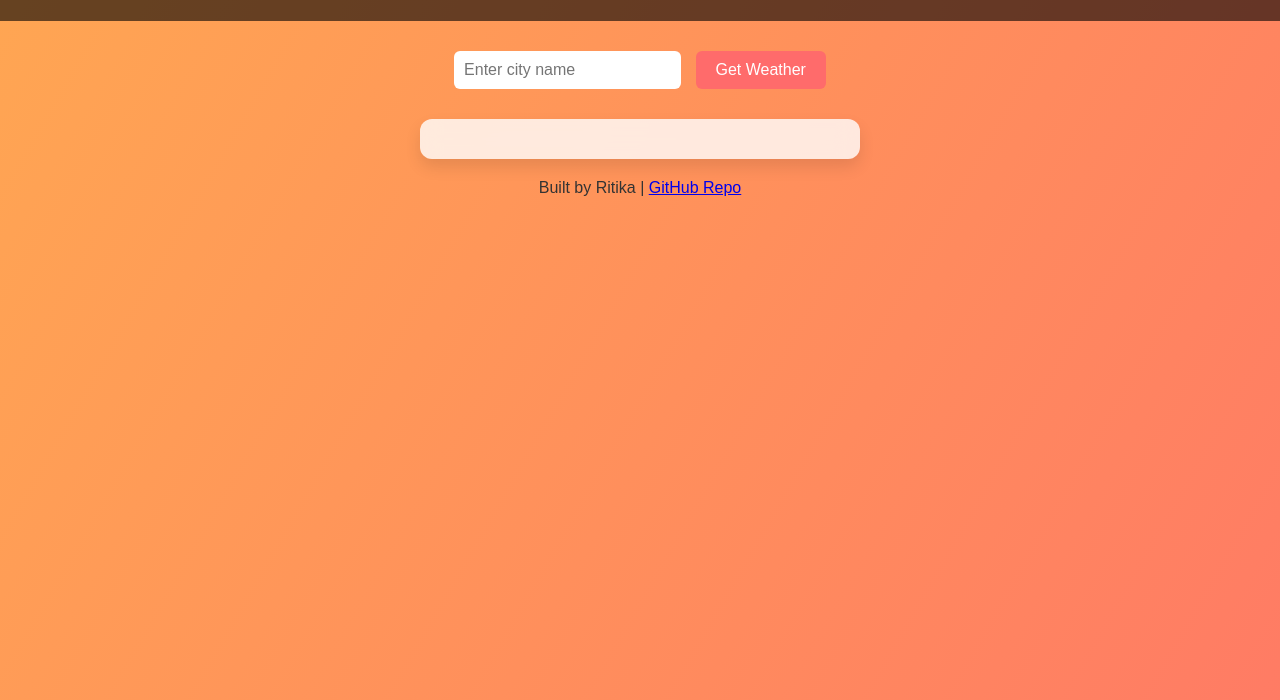
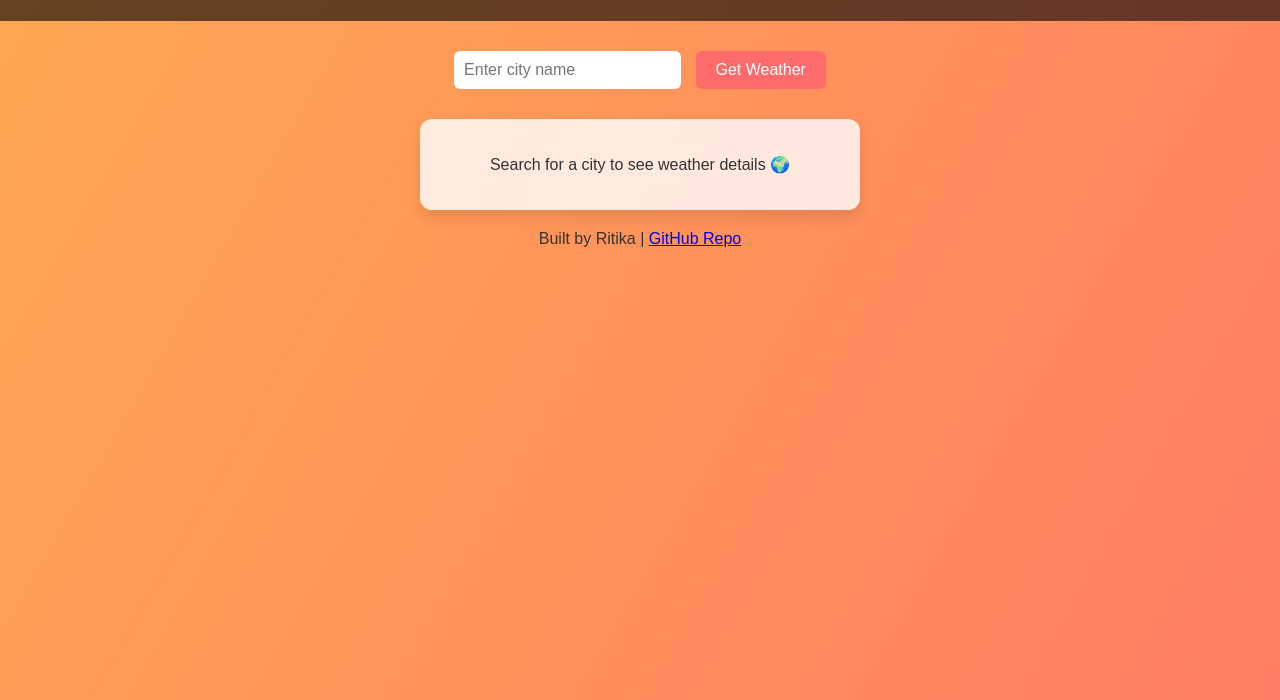
Before and after one commit to ritikaoswal130-gif/PRODIGY_WD_05, a plain HTML site: page index.html in a window 1280 px wide. Shown: the part 100-800 px from the top of the page. Drawn offline with Linux system fonts and the light colour scheme.

Commit message:
Update index.html

```diff
--- a/index.html
+++ b/index.html
@@ -6,21 +6,25 @@
   <link rel="stylesheet" href="style.css">
 </head>
 <body>
+  <!-- Header -->
   <header>
     <h1>🌦️ Weather App</h1>
   </header>
 
+  <!-- Search Section -->
   <main>
     <div class="search-box">
       <input type="text" id="cityInput" placeholder="Enter city name">
       <button onclick="getWeather()">Get Weather</button>
     </div>
 
+    <!-- Weather Result -->
     <div id="weatherResult" class="weather-card">
-      <!-- Weather details will appear here -->
+      <p>Search for a city to see weather details 🌍</p>
     </div>
   </main>
 
+  <!-- Footer -->
   <footer>
     <p>Built by Ritika | <a href="https://github.com/yourusername/PRODIGY_WD_05" target="_blank">GitHub Repo</a></p>
   </footer>
```
